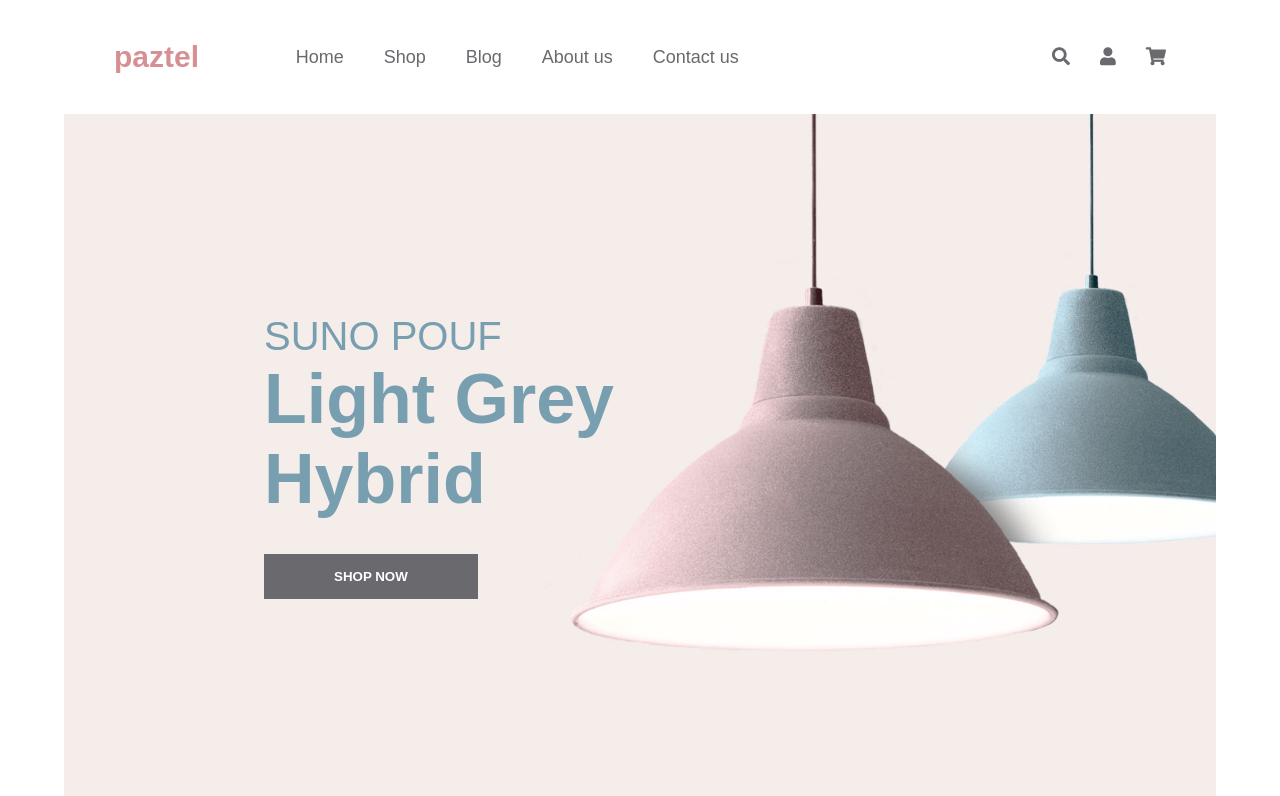
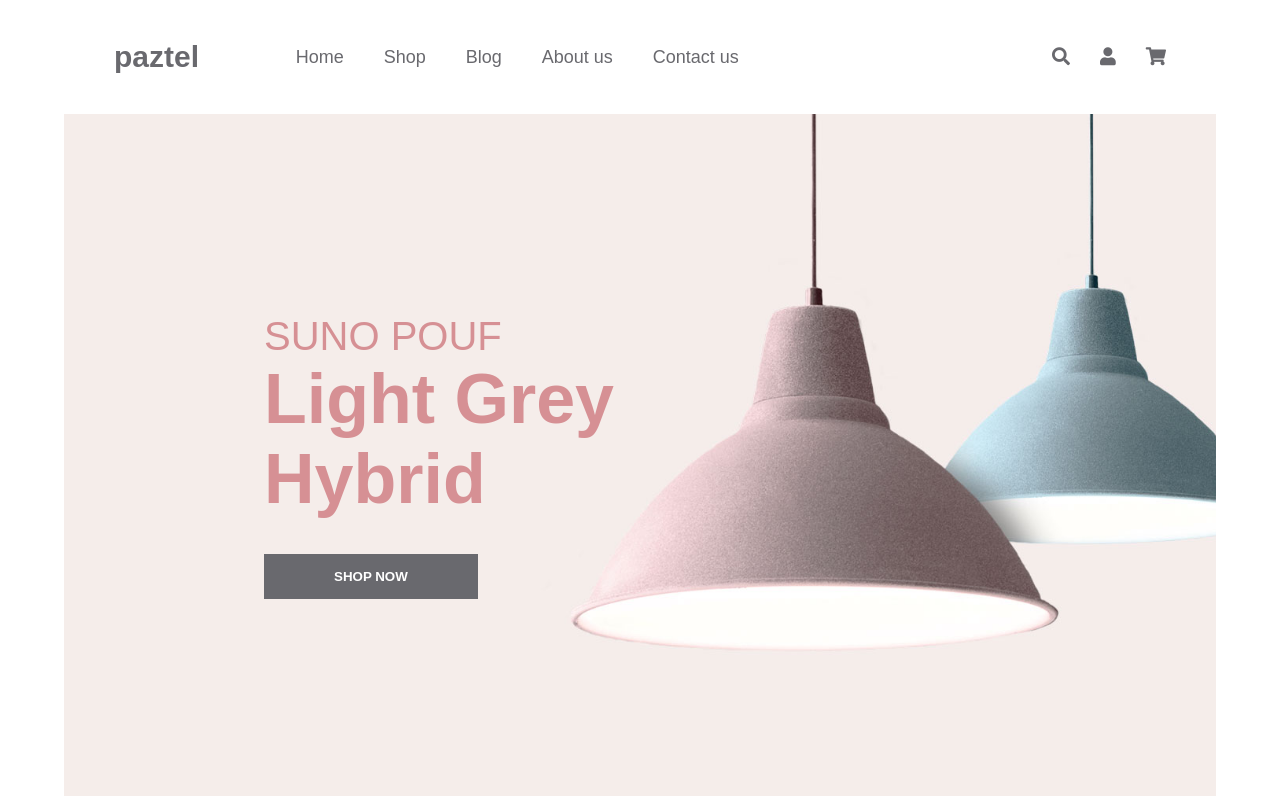
Before and after one commit to amal3983/webshop_moebler, a plain HTML site: page index.html in a window 1280 px wide. Shown: the top 796 px of the page. Drawn offline with nearby package versions, Linux system fonts and the light colour scheme.

Commit message:
Farver på links og skrift i header ændret for det nye billede.

```diff
--- a/css/styles.css
+++ b/css/styles.css
@@ -107,7 +107,7 @@ nav a {
 }
 
 nav a:hover {
-    color: #d69094;
+    color: #63a8bc;
 
     -webkit-transition: all 0.3s ease;
     -moz-transition: all 0.3s ease;
@@ -115,13 +115,6 @@ nav a:hover {
     transition: all 0.3s ease;
 }
 
-.logo a {
-    color: #d69094;
-}
-
-.logo a:hover {
-    color: #69696e;
-}
 
 
 header {
@@ -129,7 +122,7 @@ header {
     background-size: cover;
     background-repeat: no-repeat;
     background-position: bottom;
-    color: #789fb0;
+    color: #d69094;
     padding: 200px;
 }
 
```
